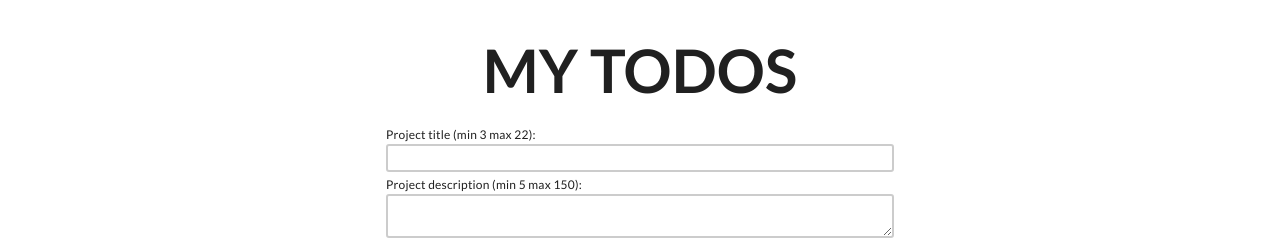
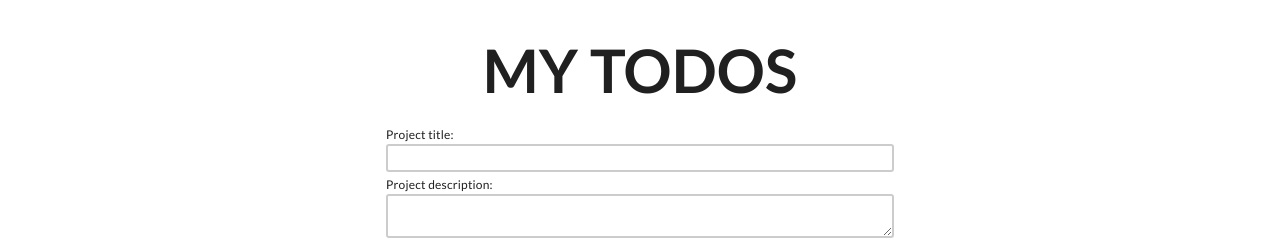
Before and after one commit to yoko-vicky/My-Todos, a website built with webpack: page dist/index.html in a window 1280 px wide. Shown: the top 244 px of the page. Built offline with nearby package versions, Linux system fonts and the light colour scheme.

Commit message:
Remove the number of letters in the project field

```diff
--- a/dist/index.html
+++ b/dist/index.html
@@ -12,10 +12,10 @@
     <main class="main">
       <form class="project__form add-project-form">
         <div class="project__field">
-          <span>Project title (min 3 max 22):</span><input type="text" name="prTitle" min="3" max="22" required>
+          <span>Project title:</span><input type="text" name="prTitle" min="3" max="22" required>
         </div>
         <div class="project__field">
-          <span>Project description (min 5 max 150):</span><textarea name="prDesc" cols="40" rows="2" min="3" max="150" required></textarea>
+          <span>Project description:</span><textarea name="prDesc" cols="40" rows="2" min="3" max="150" required></textarea>
         </div>
         <button class="btn add-project-btn">Add project</button>
       </form>
```
